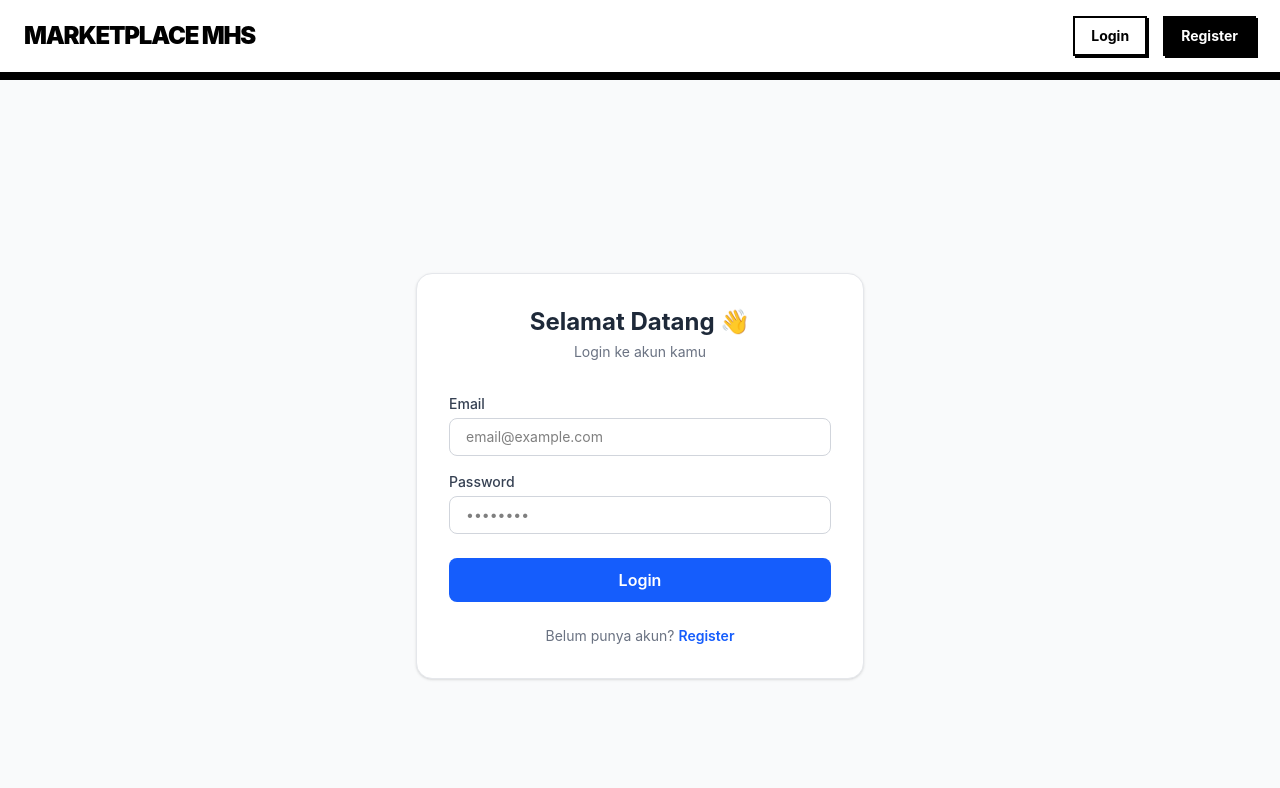
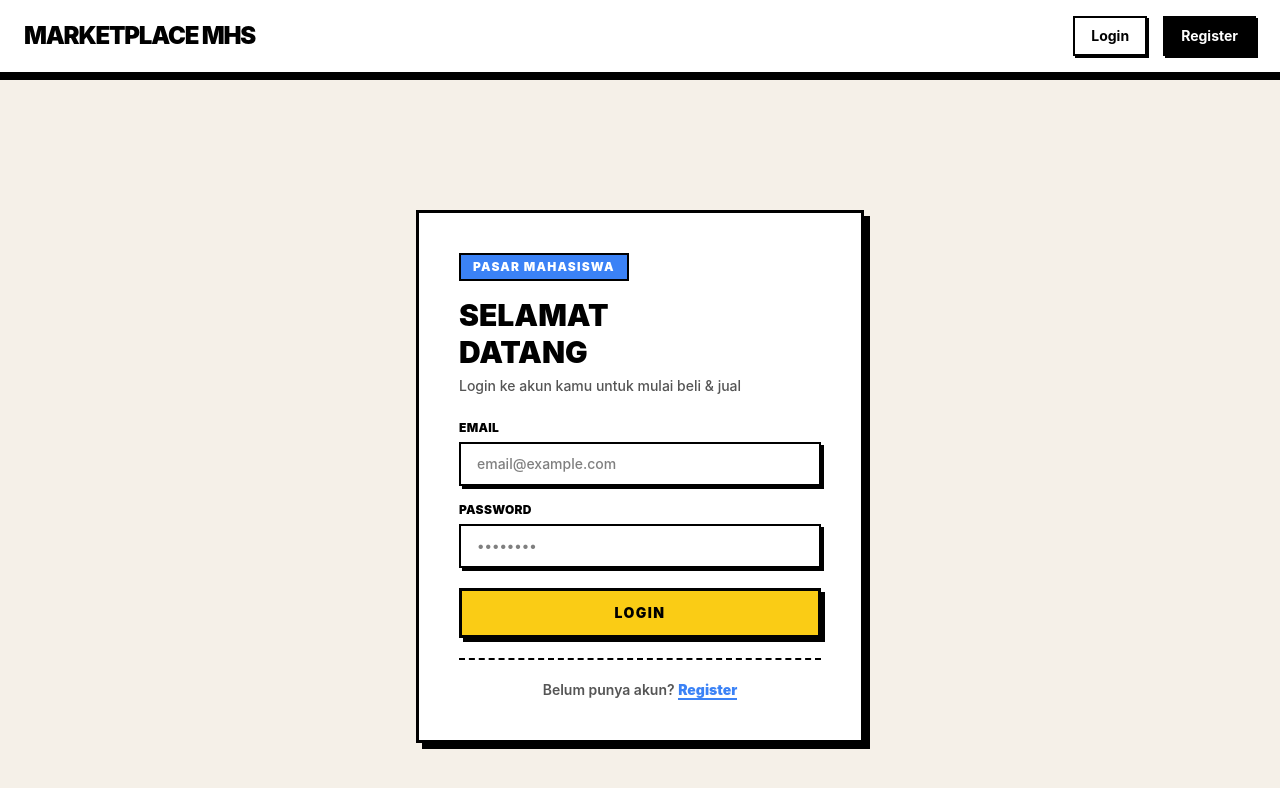
Before and after one commit to ReyanAndrea/marketplace-mhs, a React app in the folder frontend/: page /login in a window 1280 px wide. Shown: the top 788 px of the page. Built offline with nearby package versions, Linux system fonts and the light colour scheme; the HTML template or start-up script is replaced by a standard one.

Commit message:
style: restructure login page layout dan komponen

```diff
--- a/frontend/src/pages/Login.jsx
+++ b/frontend/src/pages/Login.jsx
@@ -24,52 +24,71 @@ function Login() {
   }
 
   return (
-    <div className="min-h-screen bg-gray-50 flex items-center justify-center px-4">
-      <div className="bg-white rounded-2xl shadow-sm border border-gray-200 p-8 w-full max-w-md">
-        <div className="text-center mb-8">
-          <h1 className="text-2xl font-bold text-gray-800">Selamat Datang 👋</h1>
-          <p className="text-gray-500 text-sm mt-1">Login ke akun kamu</p>
-        </div>
+    <div className="min-h-screen flex items-center justify-center px-4" style={{ backgroundColor: '#f5f0e8' }}>
+      <div className="w-full max-w-md bg-white p-10" style={{ border: '3px solid #000', boxShadow: '6px 6px 0 #000' }}>
+
+        <span className="inline-block text-white text-xs font-black uppercase tracking-widest px-3 py-1 mb-4" style={{ backgroundColor: '#3b82f6', border: '2px solid #000' }}>
+          Pasar Mahasiswa
+        </span>
+
+        <h1 className="text-3xl font-black uppercase leading-tight mb-1" style={{ color: '#000' }}>
+          Selamat<br />Datang
+        </h1>
+        <p className="text-sm font-medium mb-6" style={{ color: '#555' }}>
+          Login ke akun kamu untuk mulai beli & jual
+        </p>
+
         {error && (
-          <div className="bg-red-50 text-red-500 text-sm px-4 py-3 rounded-lg mb-4">
+          <div className="text-sm font-bold px-4 py-3 mb-4" style={{ backgroundColor: '#fee2e2', border: '2px solid #000', boxShadow: '3px 3px 0 #000', color: '#991b1b' }}>
             {error}
           </div>
         )}
-        <form onSubmit={handleSubmit} className="flex flex-col gap-4">
-          <div>
-            <label className="text-sm font-medium text-gray-700 mb-1 block">Email</label>
+
+        <form onSubmit={handleSubmit} className="flex flex-col gap-0">
+          <label className="text-xs font-black uppercase tracking-wide mb-1.5" style={{ color: '#000' }}>Email</label>
           <input
             name="email"
             type="email"
             placeholder="email@example.com"
             value={form.email}
             onChange={handleChange}
-              className="w-full border border-gray-300 rounded-lg px-4 py-2 text-sm outline-none focus:border-blue-500 transition"
             required
+            className="w-full px-4 py-2.5 text-sm font-medium outline-none mb-4"
+            style={{ border: '2.5px solid #000', boxShadow: '3px 3px 0 #000', backgroundColor: '#fff' }}
+            onFocus={e => e.target.style.backgroundColor = '#fef9c3'}
+            onBlur={e => e.target.style.backgroundColor = '#fff'}
           />
-          </div>
-          <div>
-            <label className="text-sm font-medium text-gray-700 mb-1 block">Password</label>
+
+          <label className="text-xs font-black uppercase tracking-wide mb-1.5" style={{ color: '#000' }}>Password</label>
           <input
             name="password"
             type="password"
             placeholder="••••••••"
             value={form.password}
             onChange={handleChange}
-              className="w-full border border-gray-300 rounded-lg px-4 py-2 text-sm outline-none focus:border-blue-500 transition"
             required
+            className="w-full px-4 py-2.5 text-sm font-medium outline-none mb-4"
+            style={{ border: '2.5px solid #000', boxShadow: '3px 3px 0 #000', backgroundColor: '#fff' }}
+            onFocus={e => e.target.style.backgroundColor = '#fef9c3'}
+            onBlur={e => e.target.style.backgroundColor = '#fff'}
           />
-          </div>
+
           <button
             type="submit"
-            className="w-full bg-blue-600 text-white py-2.5 rounded-lg font-semibold hover:bg-blue-700 transition mt-2"
+            className="w-full py-3 text-sm font-black uppercase tracking-widest mt-1"
+            style={{ backgroundColor: '#facc15', border: '3px solid #000', boxShadow: '4px 4px 0 #000', color: '#000' }}
+            onMouseEnter={e => { e.target.style.transform = 'translate(2px,2px)'; e.target.style.boxShadow = '2px 2px 0 #000' }}
+            onMouseLeave={e => { e.target.style.transform = 'translate(0,0)'; e.target.style.boxShadow = '4px 4px 0 #000' }}
           >
             Login
           </button>
         </form>
-        <p className="text-center text-sm text-gray-500 mt-6">
+
+        <hr className="my-5" style={{ borderTop: '2px dashed #000' }} />
+
+        <p className="text-center text-sm font-semibold" style={{ color: '#555' }}>
           Belum punya akun?{' '}
-          <Link to="/register" className="text-blue-600 font-semibold hover:underline">
+          <Link to="/register" className="font-black" style={{ color: '#3b82f6', borderBottom: '2px solid #3b82f6' }}>
             Register
           </Link>
         </p>
```
Lines whose indentation alone changed are shown as unchanged.
